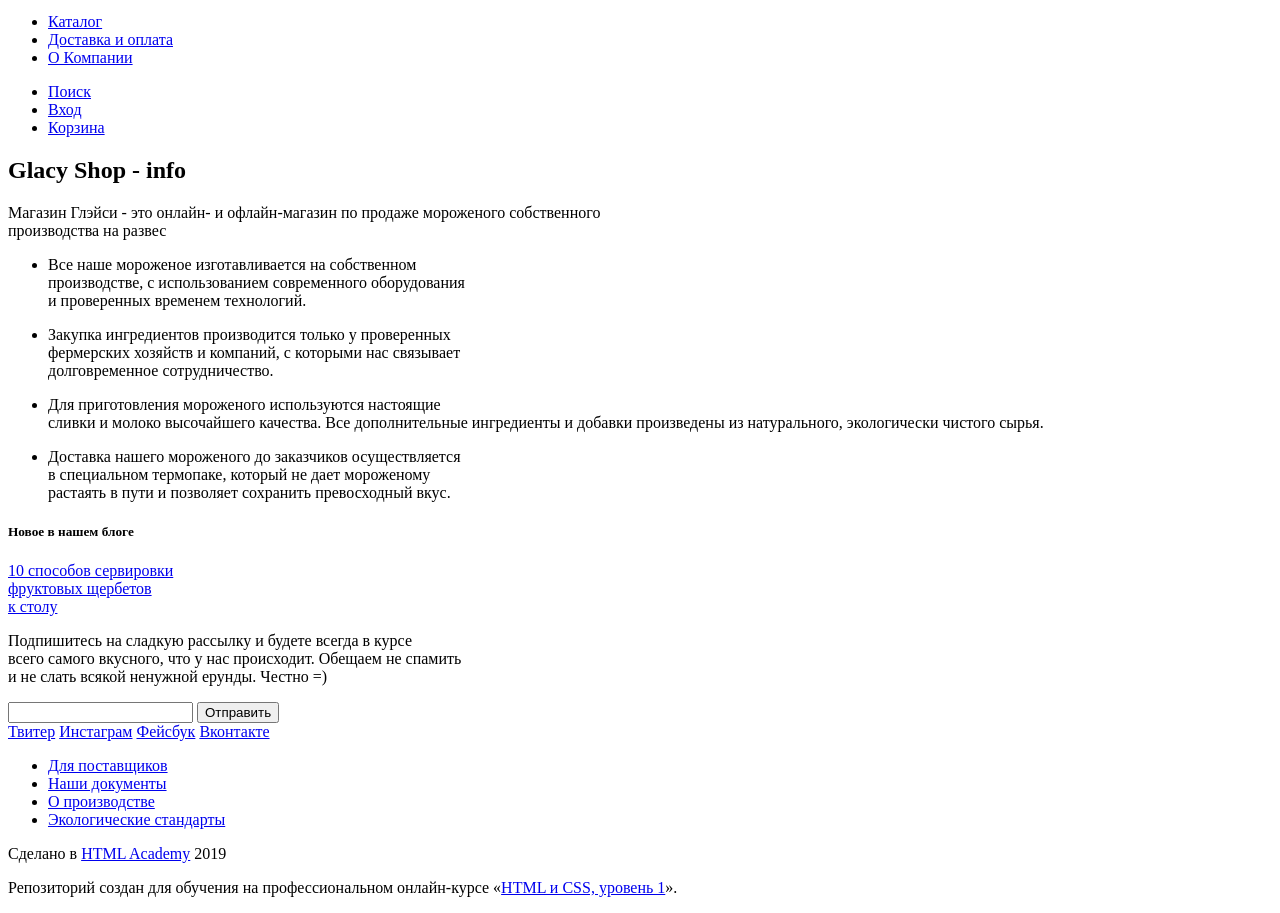
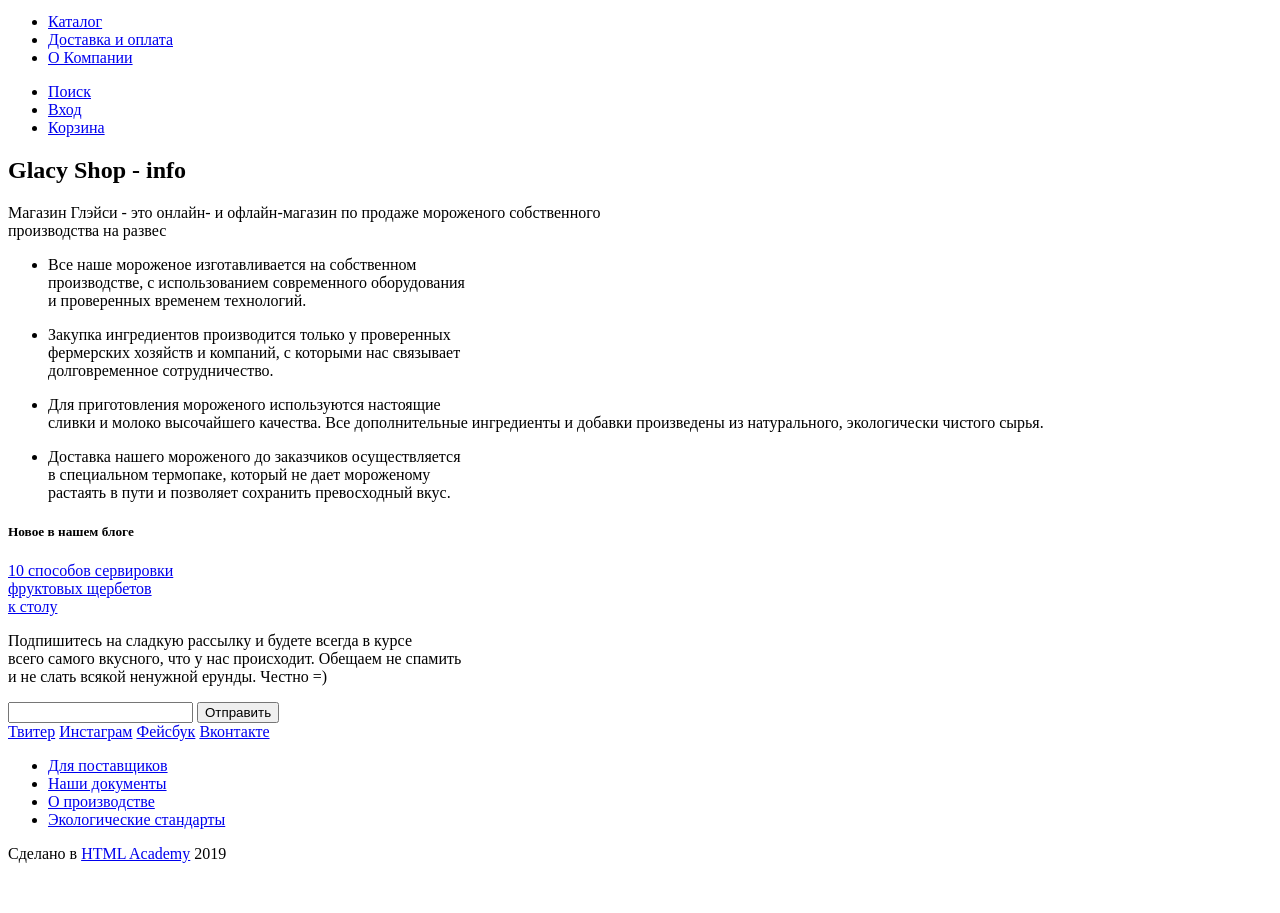
Before and after one commit to maximsamos/1301889-gllacy-27, a plain HTML site: page index.html in a window 1280 px wide. Shown: the part 29-942 px from the top of the page. After the commit the page ends 908 px from the top, so only its background shows below. Drawn offline with Linux system fonts and the light colour scheme.

Commit message:
Антон, проверь Глейси, я создал ПР
Антон, проверь Глейси, я создал ПР

```diff
--- a/index.html
+++ b/index.html
@@ -62,9 +62,5 @@
         2019
       </p>
     </footer>
-
-
-    <p>Репозиторий создан для обучения на профессиональном онлайн‑курсе «<a href="https://htmlacademy.ru/intensive/htmlcss">HTML и CSS, уровень 1</a>».</p>
-
-  </body>
+</body>
 </html>
```
